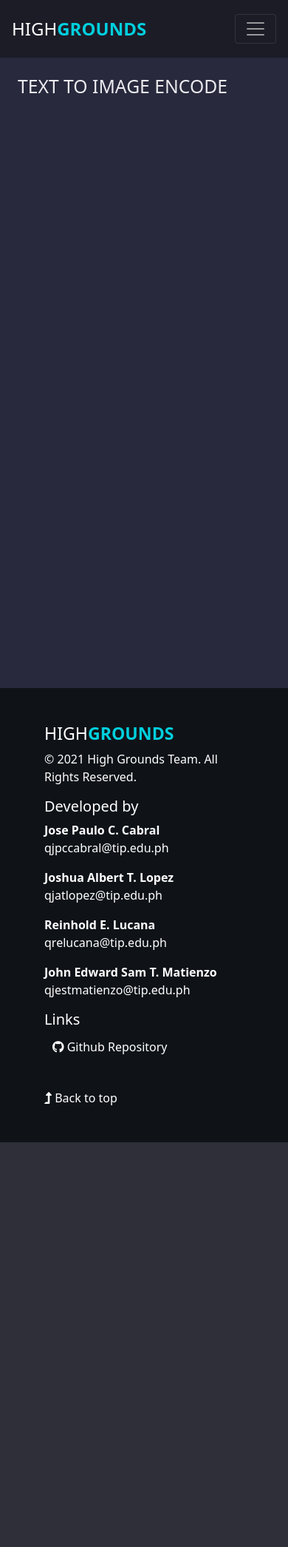
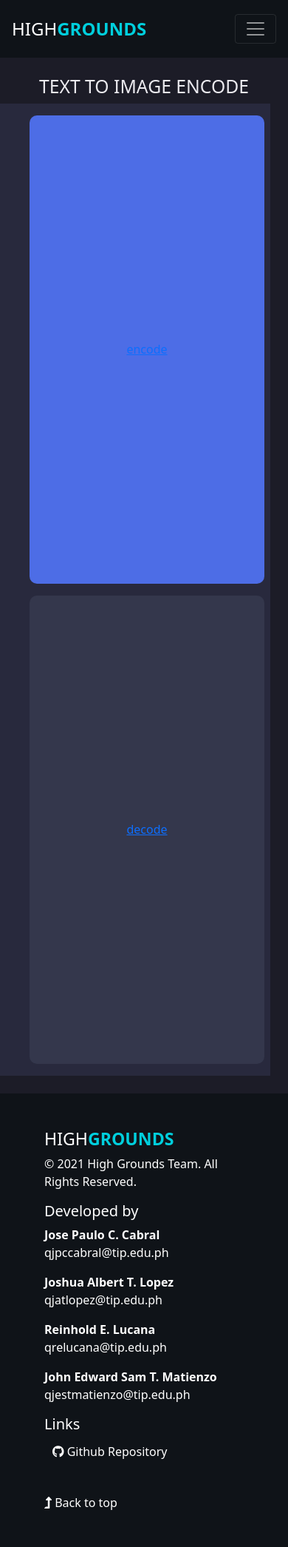
Before and after one commit to paucabral/Image-Steganography-Tool, a Flask app: page /text-to-image/encode in a window 390 px wide. Shown: the whole page at 74% size. Before the commit the page ends 1544 px from the top, so only its background shows below. Run offline with Flask 2, Linux system fonts and the light colour scheme; some libraries are stand-ins or nearby versions.

Commit message:
Fixed responsiveness using col-sm

```diff
--- a/static/css/stylesheet.css
+++ b/static/css/stylesheet.css
@@ -1,12 +1,13 @@
 body {
   font-family: sans-serif;
-  background-color: #28293d !important;
+  background-color: #1c1c27 !important;
   color: #9090a7 !important;
 }
 
 h2 {
   text-transform: uppercase;
   color: #ebeaef !important;
+  text-align: center;
 }
 
 #index {
@@ -92,12 +93,11 @@ ol {
 }
 
 .card-choices {
-  margin: 2em;
+  margin: 1em;
   min-height: 75vh;
-  width: auto;
   align-items: center;
   justify-content: center;
-  border-radius: 2%;
+  border-radius: 10px;
   background-color: #4d6de6;
 }
 
@@ -123,12 +123,27 @@ ol {
   border-radius: 10px;
 }
 
+.card-upload {
+  margin: 1em;
+  min-height: 75vh;
+  width: auto;
+  align-items: center;
+  justify-content: center;
+  border-radius: 10px;
+  background-color: #4d6de6;
+}
+
+.card-form {
+  margin: 1em;
+  min-height: 75vh;
+  width: auto;
+  align-items: center;
+  justify-content: center;
+  border-radius: 10px;
+  background-color: #34374c;
+}
+
 @media screen and (max-width: 450px) {
-  .row {
-    margin-right: 0 !important;
-    padding-right: 0 !important;
-  }
-
   #index {
   width: 90% !important;
   }
--- a/templates/base.html
+++ b/templates/base.html
@@ -29,7 +29,7 @@
 <body>
   <header>
     <nav class="container-fluid navbar navbar-expand-sm navbar-dark bg-dark p-3"
-      style="background-color: #1c1c27 !important;">
+      style="background-color: #0f1318 !important;">
       <a class="navbar-brand" style="color: white !important; font-size: x-large;" href="/">HIGH<span
           style="font-weight: 700; color: #00cfdd !important;">GROUNDS</span></a>
       <button class="navbar-toggler collapsed" type="button" data-toggle="collapse" data-target="#navbarsExample06"
@@ -54,7 +54,7 @@
       </div>
     </nav>
   </header>
-  <div class="container-fluid p-4" style="min-height: 101vh;">
+  <div class="container-fluid pt-4 pb-4" style="min-height: 101vh; align-items: center; justify-content: center;">
     {% block content %}
     {% endblock %}
   </div>
--- a/templates/image-to-image-index.html
+++ b/templates/image-to-image-index.html
@@ -3,13 +3,13 @@
 {% block content %}
 <h2 style="text-align: center;">Image to Image</h2>
 <div class="container-fluid row pt-3">
-  <div class="col card-choices d-flex justify-content-center" style="background: linear-gradient(to bottom,
+  <div class="col-sm card-choices d-flex justify-content-center" style="background: linear-gradient(to bottom,
       rgba(76, 25, 196, 0.8),
       rgba(0, 0, 0, 0.8)),
     url('/static/img/encode-image.jpg') center no-repeat; background-size: cover;">
     <a href="/image-to-image/encode">encode</a>
   </div>
-  <div class="col card-choices d-flex justify-content-center" style="background: linear-gradient(to bottom,
+  <div class="col-sm card-choices d-flex justify-content-center" style="background: linear-gradient(to bottom,
       rgba(151, 22, 102, 0.8),
       rgba(0, 0, 0, 0.8)),
     url('/static/img/decode-image.jpg') center no-repeat; background-size: cover;">
--- a/templates/text-to-image-encode.html
+++ b/templates/text-to-image-encode.html
@@ -2,4 +2,12 @@
 
 {% block content %}
 <h2>Text to Image Encode</h2>
+<div class="container-fluid row pt-3" style="background-color: #28293d;">
+  <div class="col-sm card-upload d-flex justify-content-center">
+    <a href="/text-to-image/encode">encode</a>
+  </div>
+  <div class="col-sm card-form d-flex justify-content-center">
+    <a href="/text-to-image/decode">decode</a>
+  </div>
+</div>
 {% endblock %}
--- a/templates/text-to-image-index.html
+++ b/templates/text-to-image-index.html
@@ -3,13 +3,13 @@
 {% block content %}
 <h2 style="text-align: center;">Text to Image</h2>
 <div class="container-fluid row pt-3">
-  <div class="col card-choices d-flex justify-content-center" style="background: linear-gradient(to bottom,
+  <div class="col-sm card-choices d-flex justify-content-center" style="background: linear-gradient(to bottom,
       rgba(76, 25, 196, 0.8),
       rgba(0, 0, 0, 0.8)),
     url('/static/img/encode-image.jpg') center no-repeat; background-size: cover;">
     <a href="/text-to-image/encode">encode</a>
   </div>
-  <div class="col card-choices d-flex justify-content-center" style="background: linear-gradient(to bottom,
+  <div class="col-sm card-choices d-flex justify-content-center" style="background: linear-gradient(to bottom,
       rgba(151, 22, 102, 0.8),
       rgba(0, 0, 0, 0.8)),
     url('/static/img/decode-image.jpg') center no-repeat; background-size: cover;">
```
